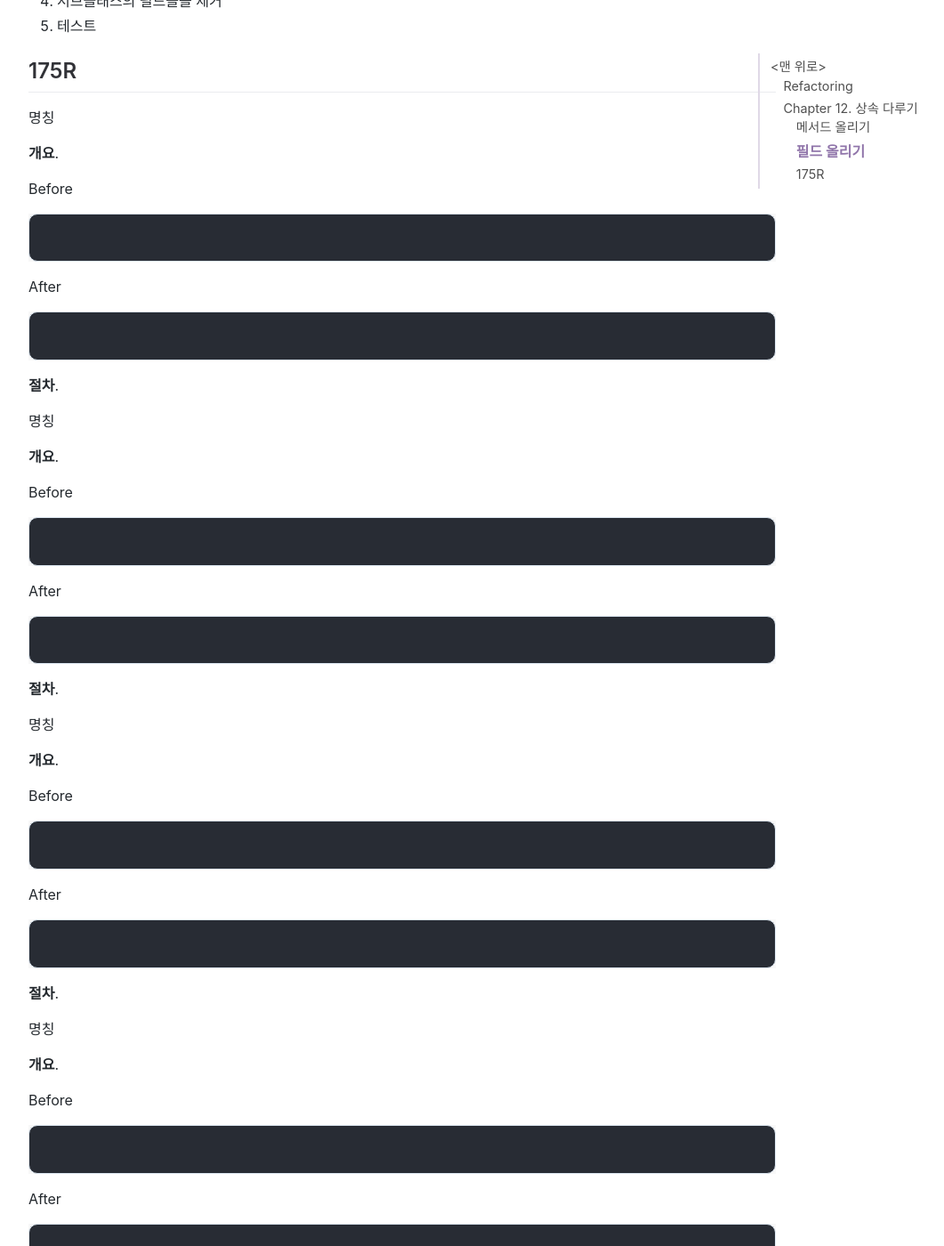
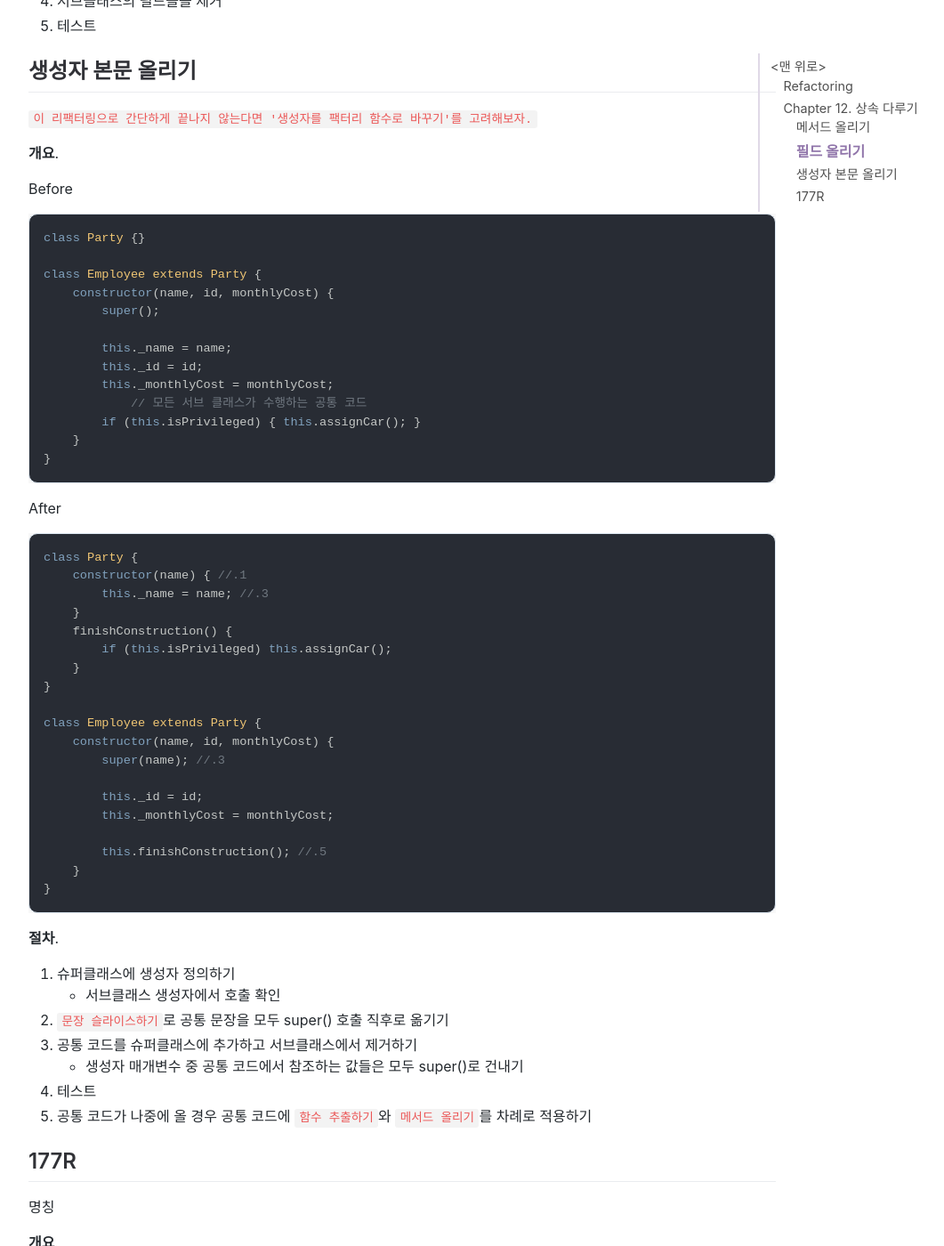
Before and after one commit to jihunparkme/jihunparkme.github.io, a Jekyll site: the page built from _posts/2021-11-29-Refactoring-12.md, in a window 1280 px wide and 1400 px high, scrolled down 2653 px. Shown: the whole window at 89% size, without its empty margins (188-1249 px from the left). Built offline with Jekyll 4.4.1, drawn with Linux system fonts in a browser that asks for light colours; nearby versions of some CDN libraries; comment, search, counter and statistics services are not loaded; some of the changed text lies outside the part shown.

Commit message:
[Refactoring] 생성자 본문 올리기

````diff
--- a/_posts/2021-11-29-Refactoring-12.md
+++ b/_posts/2021-11-29-Refactoring-12.md
@@ -100,7 +100,65 @@ class Engineer extends Employee {}
 4. 서브클래스의 필드들을 제거
 5. 테스트
 
-## 175R
+## 생성자 본문 올리기
+
+`이 리팩터링으로 간단하게 끝나지 않는다면 '생성자를 팩터리 함수로 바꾸기'를 고려해보자.`
+
+**개요**.
+
+Before
+
+```javascript
+class Party {}
+
+class Employee extends Party {
+    constructor(name, id, monthlyCost) {
+        super();
+
+        this._name = name;
+        this._id = id;
+        this._monthlyCost = monthlyCost;
+	    // 모든 서브 클래스가 수행하는 공통 코드
+        if (this.isPrivileged) { this.assignCar(); }
+    }
+}
+```
+
+After
+
+```javascript
+class Party {
+    constructor(name) { //.1
+        this._name = name; //.3
+    }
+    finishConstruction() {
+        if (this.isPrivileged) this.assignCar();
+    }
+}
+
+class Employee extends Party {
+    constructor(name, id, monthlyCost) {
+        super(name); //.3
+
+        this._id = id;
+        this._monthlyCost = monthlyCost;
+
+        this.finishConstruction(); //.5
+    }
+}
+```
+
+**절차**.
+
+1. 슈퍼클래스에 생성자 정의하기
+   - 서브클래스 생성자에서 호출 확인
+2. `문장 슬라이스하기`로 공통 문장을 모두 super() 호출 직후로 옮기기
+3. 공통 코드를 슈퍼클래스에 추가하고 서브클래스에서 제거하기
+   - 생성자 매개변수 중 공통 코드에서 참조하는 값들은 모두 super()로 건내기
+4. 테스트
+5. 공통 코드가 나중에 올 경우 공통 코드에 `함수 추출하기`와 `메서드 올리기`를 차례로 적용하기
+
+## 177R
 
 명칭
 
@@ -263,21 +321,3 @@ After
 ```
 
 **절차**.
-
-명칭
-
-**개요**.
-
-Before
-
-```javascript
-
-```
-
-After
-
-```javascript
-
-```
-
-**절차**.
````
